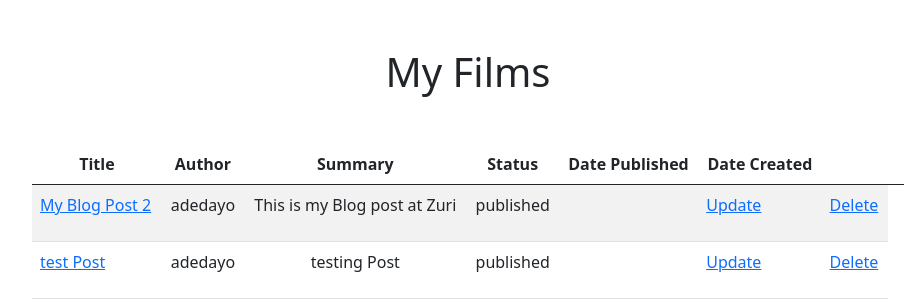
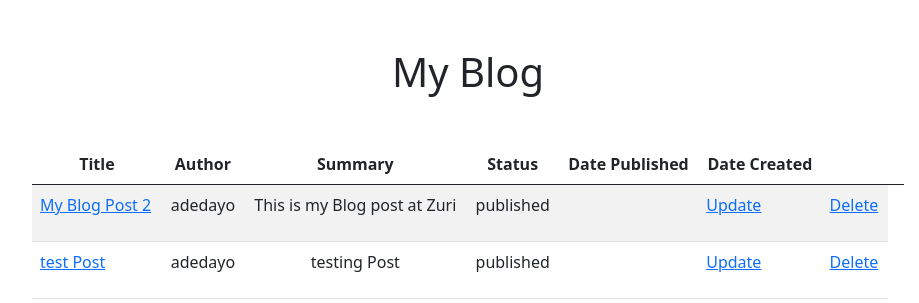
Before and after one commit to adedayospindles/djangocrud, a Django app: page /blog/ in a window 1280 px wide. Shown: the part 56-359 px from the top of the page, without its empty margins (172-1091 px from the left). Run offline with Django 4.2, Linux system fonts and the light colour scheme; data comes from the database, SQL or seed files in the repository; both versions use the stored data as it was after the commit.

Commit message:
My Django CRUD Project at Zuri x I4G

```diff
--- a/I4G004028UGM/blog/templates/blog/post_list.html
+++ b/I4G004028UGM/blog/templates/blog/post_list.html
@@ -10,7 +10,7 @@
 
 <div class="container d-flex mt-5" style="width: 70%;">
     <div class="col">
-        <h1 class="text-center">My Films</h1>
+        <h1 class="text-center">My Blog</h1>
         <table class="table table-striped mt-5">
             <thead>
                 <tr>
```
Also changed, not shown: I4G004028UGM/db.sqlite3.
